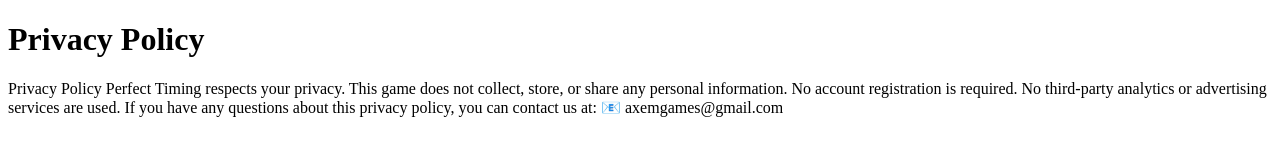
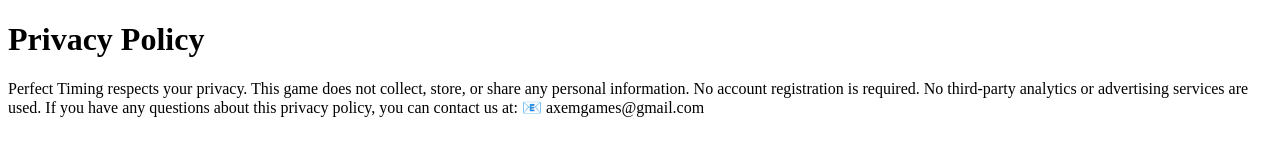
Before and after one commit to axemgames/perfect-timing-privacy, a plain HTML site: page index.html in a window 1280 px wide. Drawn offline with Linux system fonts and the light colour scheme.

Commit message:
Update index.html

```diff
--- a/index.html
+++ b/index.html
@@ -6,16 +6,11 @@
 </head>
 <body>
   <h1>Privacy Policy</h1>
-  <p>Privacy Policy
-
+  <p>
 Perfect Timing respects your privacy.
-
 This game does not collect, store, or share any personal information.
-
 No account registration is required.
-
 No third-party analytics or advertising services are used.
-
 If you have any questions about this privacy policy, you can contact us at:
 📧 axemgames@gmail.com
 </p>
```
